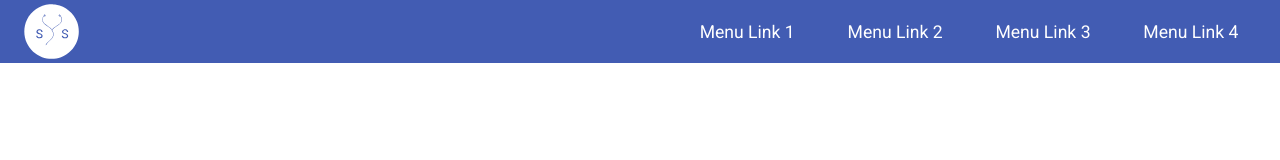
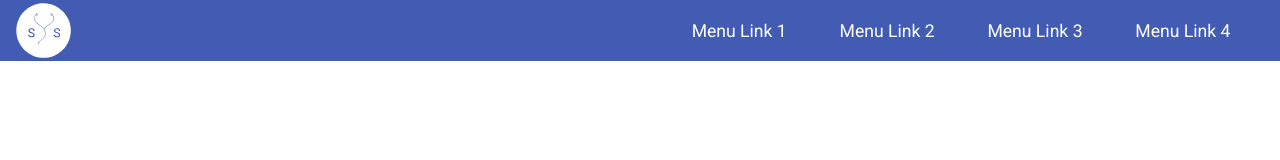
Before and after one commit to pthapa1/Responsive-Navigation-Bar-1, a plain HTML site: page index.html in a window 1280 px wide. Drawn offline with Linux system fonts and the light colour scheme.

Commit message:
fixed few bugs

```diff
--- a/CSS/menu.css
+++ b/CSS/menu.css
@@ -1,20 +1,7 @@
 @import url('https://fonts.googleapis.com/css2?family=Roboto&display=swap');
 
 :root {
-  --font-size: 1rem;
-  --text-primary: #000000;
-  --text-secondary: #415d80;
-  --bg-primary: #ffffff;
-  --bg-hover: #5f84e1;
-  --bg-secondary: #f3f8fd;
   --ff-primary: 'Roboto', sans-serif;
-  --ff-secondary: 'Ballet', cursive;
-  --light-shadow: 0 5px 15px rgba(0, 0, 0, 0.01);
-  --dark-shadow: 0 5px 15px rgba(0, 0, 0, 0.2);
-  --max-width: 1170px;
-  --fixed-width: 620px;
-  --spacing: 0.1rem;
-  --transition: all 0.1s liner;
 }
 *,
 *::before,
@@ -33,12 +20,17 @@
 }
 .navigation {
   display: flex;
+  gap: 1rem;
   justify-content: space-around;
-  align-items: center;
-  padding: 0em 1.5em; /*This is causing problem. */
+  place-items: center;
+  padding: 0em 1em;
   max-width: 1280px;
   margin: 0 auto;
-  /* height: 6vh; */
+  position: sticky;
+}
+.logo-link {
+  display: flex;
+  place-items: center;
 }
 
 body > header > nav > div > button {
@@ -60,20 +52,29 @@ body > header > nav > div > button {
   margin-left: 1em;
   list-style-type: none;
 }
-.logo {
-  padding: 0.25em 0em;
+@media only screen and (min-width: 767px) {
+  .logo-link {
+    padding: 0.2em 0;
+  }
 }
 
 @media only screen and (max-width: 767px) {
+  .navigation {
+    justify-content: space-between;
+    margin: 0 auto;
+  }
   .nav-menu {
-    position: fixed;
+    position: absolute;
     right: -100%;
-    top: 63px; /* Exact height of the navigation bar which is logo and it's padding. */
+    opacity: 0;
+    pointer-events: none;
+    top: 55px;
+    /* Exact height of svg logo. Which determines the height of the header.*/
     display: flex;
     flex-direction: column;
     width: 100vw;
     text-align: center;
-    transition: 0.5s;
+    transition: 0.3s;
     z-index: 9999;
     background-color: #425cb3;
     max-height: 500px;
@@ -93,14 +94,14 @@ body > header > nav > div > button {
 
   .nav-menu.active {
     right: 0;
+    opacity: 1;
+    pointer-events: all;
   }
-  .navigation {
-    justify-content: space-between;
-    margin: 0 auto;
-    padding-left: 0;
-    /* padding-right: 0; */
-  }
+
   body > header > nav > object {
     margin-left: 1.5em; /*making sure the logo object has enough space on the left equal to the navigation's padding */
   }
+  .logo {
+    padding: 0.25em 0em;
+  }
 }
--- a/index.html
+++ b/index.html
@@ -10,11 +10,70 @@
   <body>
     <header class="header">
       <nav class="navigation">
-        <object
-          data="./Images/Logo/logo.svg"
-          type="image/svg+xml"
-          class="logo"
-        ></object>
+        <a href="./index.html" class="logo-link">
+          <svg
+            version="1.0"
+            xmlns="http://www.w3.org/2000/svg"
+            width="55.000000px"
+            height="55.000000px"
+            viewBox="0 0 457.000000 457.000000"
+            preserveAspectRatio="xMidYMid meet"
+            class="logo"
+          >
+            <g
+              transform="translate(0.000000,457.000000) scale(0.100000,-0.100000)"
+              fill="#fff"
+              stroke="none"
+            >
+              <path
+                d="M2124 4539 c-806 -58 -1530 -553 -1879 -1285 -293 -615 -293 -1333 0
+  -1948 253 -530 708 -946 1259 -1151 500 -185 1075 -185 1571 0 623 234 1106
+  717 1340 1340 185 495 185 1075 0 1570 -286 764 -949 1313 -1750 1449 -89 16
+  -342 37 -400 34 -16 0 -80 -4 -141 -9z m-372 -859 c31 -24 39 -59 22 -98 -20
+  -50 -94 -61 -94 -15 0 52 -78 -53 -112 -151 -24 -71 -24 -190 2 -264 25 -72
+  99 -180 159 -233 25 -23 123 -96 216 -162 211 -150 304 -224 346 -279 18 -24
+  35 -45 37 -48 2 -3 8 4 15 15 39 71 177 184 429 354 150 101 212 156 269 244
+  55 85 74 147 73 247 -1 94 -21 160 -74 243 -34 53 -46 58 -60 21 -8 -20 -14
+  -24 -33 -18 -52 15 -77 66 -57 114 15 36 90 70 90 41 0 -5 28 -51 63 -103 75
+  -112 98 -175 104 -288 5 -73 2 -96 -19 -156 -53 -152 -131 -234 -385 -407
+  -281 -192 -373 -276 -389 -357 -6 -25 0 -41 29 -83 53 -76 69 -123 74 -212 6
+  -97 -14 -190 -60 -284 -33 -69 -129 -172 -371 -397 -64 -60 -106 -107 -104
+  -115 6 -18 -49 -99 -67 -99 -8 0 -21 -10 -29 -22 -9 -12 -19 -19 -23 -15 -3 4
+  -1 13 5 19 7 7 12 24 12 38 0 29 44 100 63 100 7 0 25 18 41 40 16 21 54 60
+  85 87 117 101 295 280 327 330 56 85 87 193 87 298 0 100 -16 149 -72 219 -17
+  21 -31 47 -31 58 0 84 -91 174 -375 373 -186 130 -251 183 -306 252 -163 203
+  -164 410 -6 635 24 35 47 71 50 81 8 23 38 22 69 -3z m-378 -1221 c86 -24 153
+  -93 163 -168 l6 -41 -50 0 -49 0 -12 45 c-19 70 -91 105 -187 91 -64 -10 -105
+  -51 -105 -106 0 -65 41 -99 165 -139 174 -57 238 -117 238 -225 0 -114 -81
+  -185 -219 -194 -139 -9 -242 38 -288 130 -40 79 -37 88 29 88 54 0 55 0 55
+  -29 0 -101 205 -151 290 -71 25 23 30 36 30 75 0 65 -31 92 -156 134 -162 55
+  -222 99 -244 181 -24 88 36 189 131 223 52 18 148 21 203 6z m2173 -17 c50
+  -26 96 -80 112 -131 18 -61 16 -62 -41 -59 -50 3 -53 4 -59 36 -27 132 -270
+  138 -295 7 -13 -72 34 -113 185 -160 104 -33 170 -78 199 -135 58 -115 -6
+  -236 -143 -271 -101 -26 -236 3 -303 65 -31 27 -62 88 -62 121 0 23 3 25 49
+  25 47 0 49 -1 55 -33 20 -108 222 -146 301 -57 14 15 20 36 20 67 0 62 -35 91
+  -157 132 -175 58 -247 122 -248 218 0 92 56 160 160 194 47 16 181 4 227 -19z"
+              />
+              <path
+                d="M1708 3641 c-23 -22 -22 -27 1 -50 16 -16 22 -17 31 -6 8 10 8 15 0
+  20 -8 5 -8 11 -2 17 11 11 5 39 -7 37 -3 0 -14 -8 -23 -18z"
+              />
+              <path
+                d="M2927 3653 c-8 -15 0 -64 11 -75 9 -9 12 -8 12 5 0 9 7 17 15 17 21
+  0 19 16 -5 40 -22 22 -27 24 -33 13z"
+              />
+              <path
+                d="M1864 1269 c-3 -6 -1 -16 5 -22 9 -9 14 -8 21 3 5 8 10 18 10 23 0
+  11 -28 8 -36 -4z"
+              />
+              <path
+                d="M1840 1225 c0 -8 7 -15 15 -15 8 0 15 4 15 9 0 5 -7 11 -15 15 -9 3
+  -15 0 -15 -9z"
+              />
+            </g>
+          </svg>
+        </a>
+
         <ul class="nav-menu">
           <li class="menu-links"><a href="#">Menu Link 1</a></li>
           <li class="menu-links"><a href="#">Menu Link 2</a></li>
```
Also changed, not shown: 1 other file.
